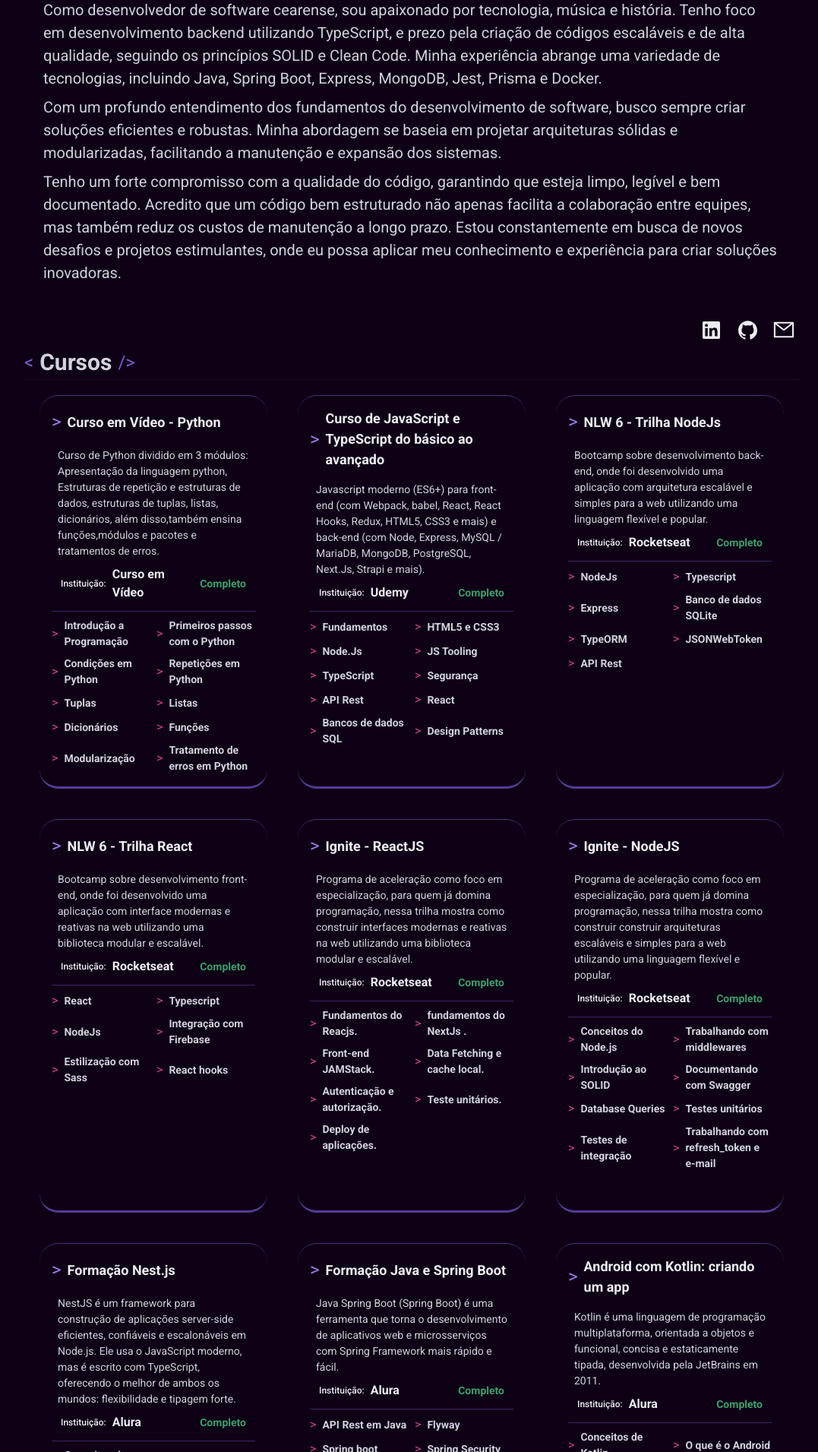
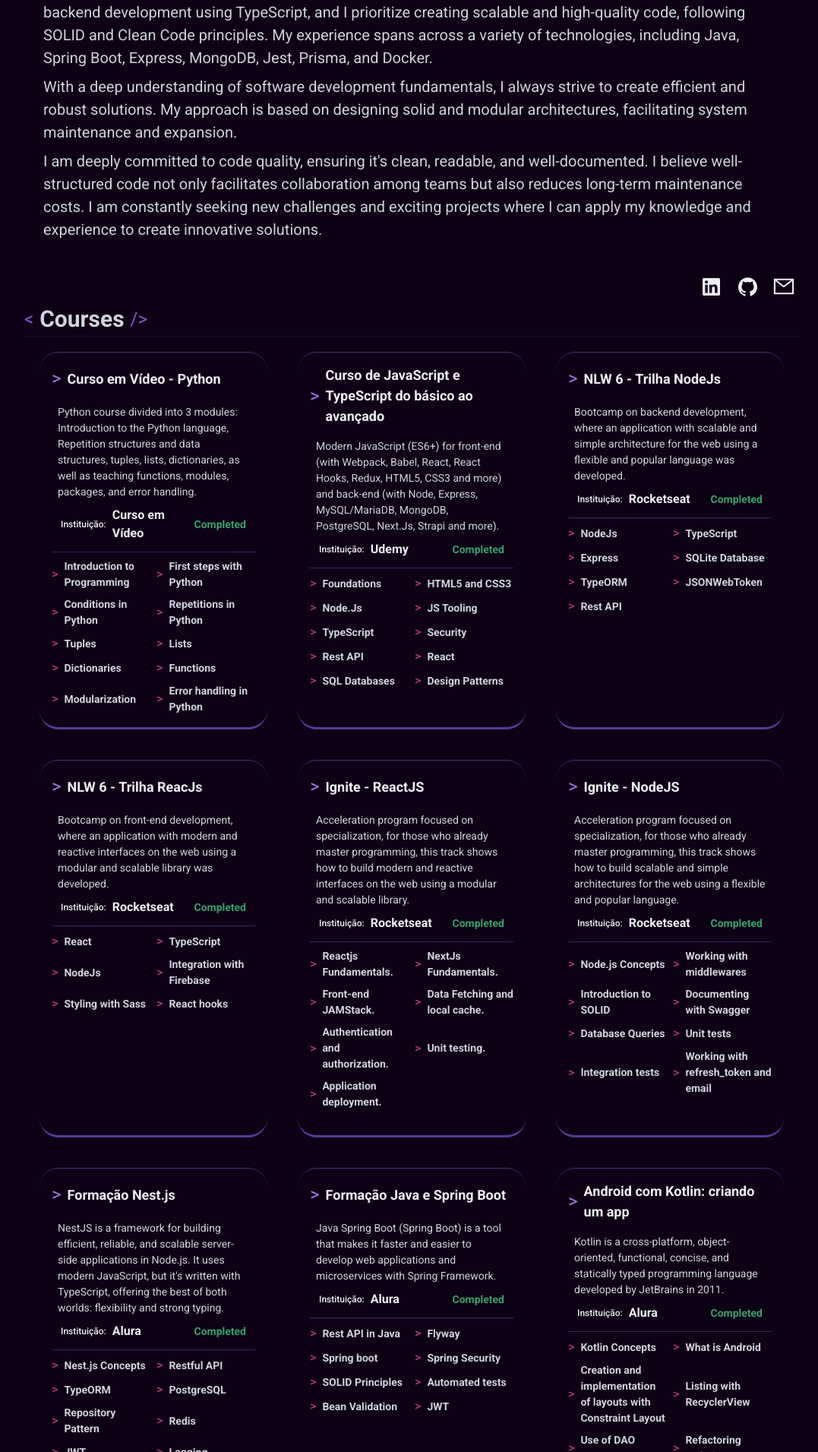
Before and after one commit to Ceviche9/tunde.dev, a Next.js app: page / in a window 1280 px wide. Shown: the part 769-2680 px from the top of the page at 76% size, without its empty margins (98-1175 px from the left). Built offline with nearby package versions, Linux system fonts and the light colour scheme.

Commit message:
refact(componets): translate

```diff
--- a/src/components/AboutMe/index.tsx
+++ b/src/components/AboutMe/index.tsx
@@ -8,34 +8,33 @@ export function AboutMe(): JSX.Element {
         fontWeight={["500", "400"]}
         color="gray.100"
       >
-        Como desenvolvedor de software cearense, sou apaixonado por tecnologia,
-        música e história. Tenho foco em desenvolvimento backend utilizando
-        TypeScript, e prezo pela criação de códigos escaláveis e de alta
-        qualidade, seguindo os princípios SOLID e Clean Code. Minha experiência
-        abrange uma variedade de tecnologias, incluindo Java, Spring Boot,
-        Express, MongoDB, Jest, Prisma e Docker.
+        As a software developer from Ceará, I'm passionate about technology,
+        music, and history. My focus lies in backend development using
+        TypeScript, and I prioritize creating scalable and high-quality code,
+        following SOLID and Clean Code principles. My experience spans across a
+        variety of technologies, including Java, Spring Boot, Express, MongoDB,
+        Jest, Prisma, and Docker.
       </Text>
       <Text
         fontSize={["md", "xl"]}
         fontWeight={["500", "400"]}
         color="gray.100"
       >
-        Com um profundo entendimento dos fundamentos do desenvolvimento de
-        software, busco sempre criar soluções eficientes e robustas. Minha
-        abordagem se baseia em projetar arquiteturas sólidas e modularizadas,
-        facilitando a manutenção e expansão dos sistemas.
+        With a deep understanding of software development fundamentals, I always
+        strive to create efficient and robust solutions. My approach is based on
+        designing solid and modular architectures, facilitating system
+        maintenance and expansion.
       </Text>
       <Text
         fontSize={["md", "xl"]}
         fontWeight={["500", "400"]}
         color="gray.100"
       >
-        Tenho um forte compromisso com a qualidade do código, garantindo que
-        esteja limpo, legível e bem documentado. Acredito que um código bem
-        estruturado não apenas facilita a colaboração entre equipes, mas também
-        reduz os custos de manutenção a longo prazo. Estou constantemente em
-        busca de novos desafios e projetos estimulantes, onde eu possa aplicar
-        meu conhecimento e experiência para criar soluções inovadoras.
+        I am deeply committed to code quality, ensuring it's clean, readable,
+        and well-documented. I believe well-structured code not only facilitates
+        collaboration among teams but also reduces long-term maintenance costs.
+        I am constantly seeking new challenges and exciting projects where I can
+        apply my knowledge and experience to create innovative solutions.
       </Text>
     </Stack>
   );
--- a/src/components/Courses/course.tsx
+++ b/src/components/Courses/course.tsx
@@ -1,25 +1,32 @@
-import type { ReactNode } from 'react';
-import { HStack, Divider, Stack, Text, SimpleGrid} from "@chakra-ui/react"
+import type { ReactNode } from "react";
+import { HStack, Divider, Stack, Text, SimpleGrid } from "@chakra-ui/react";
 
-import {AboutCourse} from "./About"
+import { AboutCourse } from "./About";
 
 type CourseProps = {
-  title: string
-  where: string
-  coursesLink: string
-  status: string
-  about: string
-  children: ReactNode
-}
+  title: string;
+  where: string;
+  coursesLink: string;
+  status: string;
+  about: string;
+  children: ReactNode;
+};
 
-export const Course = ({about, title, children, where, status, coursesLink}: CourseProps) => {
-  const whereColor = 'gray.50'
-  let statusColor = 'gray.50'
+export const Course = ({
+  about,
+  title,
+  children,
+  where,
+  status,
+  coursesLink,
+}: CourseProps) => {
+  const whereColor = "gray.50";
+  let statusColor = "gray.50";
 
-  if(status === "Completo") {
-    statusColor = "green.500"
+  if (status === "Completed") {
+    statusColor = "green.500";
   } else {
-    statusColor = "yellow.500"
+    statusColor = "yellow.500";
   }
 
   return (
@@ -34,24 +41,13 @@ export const Course = ({about, title, children, where, status, coursesLink}: Cou
       borderTopColor="purple.800"
       borderBottomColor="purple.700"
     >
-        <AboutCourse
-          title={title}
-          about={about}
-          href={coursesLink}
-        />
+      <AboutCourse title={title} about={about} href={coursesLink} />
       <HStack justify="space-between" px="3">
         <HStack>
-            <Text
-              fontSize="xs"
-              fontWeight="500"
-            >
+          <Text fontSize="xs" fontWeight="500">
             Instituição:
           </Text>
-            <Text
-              fontSize={["sm", "md"]}
-              fontWeight="bold"
-              color={whereColor}
-            >
+          <Text fontSize={["sm", "md"]} fontWeight="bold" color={whereColor}>
             {where}
           </Text>
         </HStack>
@@ -62,22 +58,15 @@ export const Course = ({about, title, children, where, status, coursesLink}: Cou
             >
               Status:
             </Text> */}
-            <Text
-              fontSize={["sm", "sm"]}
-              fontWeight="bold"
-              color={statusColor}
-            >
+          <Text fontSize={["sm", "sm"]} fontWeight="bold" color={statusColor}>
             {status}
           </Text>
         </HStack>
       </HStack>
-        <Divider mt="1"/>
-        <SimpleGrid
-          columns={2}
-          gap={2}
-        >
+      <Divider mt="1" />
+      <SimpleGrid columns={2} gap={2}>
         {children}
       </SimpleGrid>
     </Stack>
-  )
-}
+  );
+};
--- a/src/components/Courses/data/courses.json
+++ b/src/components/Courses/data/courses.json
@@ -5,19 +5,19 @@
       "title": "Curso em Vídeo - Python",
       "where": "Curso em Vídeo",
       "coursesLink": "https://www.cursoemvideo.com/curso/python-3-mundo-1/",
-      "status": "Completo",
-      "about": "Curso de Python dividido em 3 módulos: Apresentação da linguagem python, Estruturas de repetição e estruturas de dados, estruturas de tuplas, listas, dicionários, além disso,também ensina funções,módulos e pacotes e tratamentos de erros.",
+      "status": "Completed",
+      "about": "Python course divided into 3 modules: Introduction to the Python language, Repetition structures and data structures, tuples, lists, dictionaries, as well as teaching functions, modules, packages, and error handling.",
       "skills": [
-        "Introdução a Programação",
-        "Primeiros passos com o Python",
-        "Condições em Python",
-        "Repetições em Python",
-        "Tuplas",
-        "Listas",
-        "Dicionários",
-        "Funções",
-        "Modularização",
-        "Tratamento de erros em Python"
+        "Introduction to Programming",
+        "First steps with Python",
+        "Conditions in Python",
+        "Repetitions in Python",
+        "Tuples",
+        "Lists",
+        "Dictionaries",
+        "Functions",
+        "Modularization",
+        "Error handling in Python"
       ]
     },
     {
@@ -25,18 +25,18 @@
       "title": "Curso de JavaScript e TypeScript do básico ao avançado",
       "where": "Udemy",
       "coursesLink": "https://www.udemy.com/course/curso-de-javascript-moderno-do-basico-ao-avancado/",
-      "status": "Completo",
-      "about": "Javascript moderno (ES6+) para front-end (com Webpack, babel, React, React Hooks, Redux, HTML5, CSS3 e mais) e back-end (com Node, Express, MySQL / MariaDB, MongoDB, PostgreSQL, Next.Js, Strapi e mais).",
+      "status": "Completed",
+      "about": "Modern JavaScript (ES6+) for front-end (with Webpack, Babel, React, React Hooks, Redux, HTML5, CSS3 and more) and back-end (with Node, Express, MySQL/MariaDB, MongoDB, PostgreSQL, Next.Js, Strapi and more).",
       "skills": [
-        "Fundamentos",
-        "HTML5 e CSS3",
+        "Foundations",
+        "HTML5 and CSS3",
         "Node.Js",
         "JS Tooling",
         "TypeScript",
-        "Segurança",
-        "API Rest",
+        "Security",
+        "Rest API",
         "React",
-        "Bancos de dados SQL",
+        "SQL Databases",
         "Design Patterns"
       ]
     },
@@ -45,31 +45,31 @@
       "title": "NLW 6 - Trilha NodeJs",
       "where": "Rocketseat",
       "coursesLink": "https://www.rocketseat.com.br/",
-      "status": "Completo",
-      "about": "Bootcamp sobre desenvolvimento back-end, onde foi desenvolvido uma aplicação com arquitetura escalável e simples para a web utilizando uma linguagem flexível e popular.",
+      "status": "Completed",
+      "about": "Bootcamp on backend development, where an application with scalable and simple architecture for the web using a flexible and popular language was developed.",
       "skills": [
         "NodeJs",
-        "Typescript",
+        "TypeScript",
         "Express",
-        "Banco de dados SQLite",
+        "SQLite Database",
         "TypeORM",
         "JSONWebToken",
-        "API Rest"
+        "Rest API"
       ]
     },
     {
       "id": 4,
-      "title": "NLW 6 - Trilha React",
+      "title": "NLW 6 - Trilha ReacJs",
       "where": "Rocketseat",
       "coursesLink": "https://www.rocketseat.com.br/",
-      "status": "Completo",
-      "about": "Bootcamp sobre desenvolvimento front-end, onde foi desenvolvido uma aplicação com interface modernas e reativas na web utilizando uma biblioteca modular e escalável.",
+      "status": "Completed",
+      "about": "Bootcamp on front-end development, where an application with modern and reactive interfaces on the web using a modular and scalable library was developed.",
       "skills": [
         "React",
-        "Typescript",
+        "TypeScript",
         "NodeJs",
-        "Integração com Firebase",
-        "Estilização com Sass",
+        "Integration with Firebase",
+        "Styling with Sass",
         "React hooks"
       ]
     },
@@ -78,16 +78,16 @@
       "title": "Ignite - ReactJS",
       "where": "Rocketseat",
       "coursesLink": "https://www.rocketseat.com.br/ignite",
-      "status": "Completo",
-      "about": "Programa de aceleração como foco em especialização, para quem já domina programação, nessa trilha mostra como construir interfaces modernas e reativas na web utilizando uma biblioteca modular e escalável.",
+      "status": "Completed",
+      "about": "Acceleration program focused on specialization, for those who already master programming, this track shows how to build modern and reactive interfaces on the web using a modular and scalable library.",
       "skills": [
-        "Fundamentos do Reacjs.",
-        "fundamentos do NextJs .",
+        "Reactjs Fundamentals.",
+        "NextJs Fundamentals.",
         "Front-end JAMStack.",
-        "Data Fetching e cache local.",
-        "Autenticação e autorização.",
-        "Teste unitários.",
-        "Deploy de aplicações."
+        "Data Fetching and local cache.",
+        "Authentication and authorization.",
+        "Unit testing.",
+        "Application deployment."
       ]
     },
     {
@@ -95,17 +95,17 @@
       "title": "Ignite - NodeJS",
       "where": "Rocketseat",
       "coursesLink": "https://www.rocketseat.com.br/",
-      "status": "Completo",
-      "about": "Programa de aceleração como foco em especialização, para quem já domina programação, nessa trilha mostra como construir construir arquiteturas escaláveis e simples para a web utilizando uma linguagem flexível e popular.",
+      "status": "Completed",
+      "about": "Acceleration program focused on specialization, for those who already master programming, this track shows how to build scalable and simple architectures for the web using a flexible and popular language.",
       "skills": [
-        "Conceitos do Node.js",
-        "Trabalhando com middlewares",
-        "Introdução ao SOLID",
-        "Documentando com Swagger",
+        "Node.js Concepts",
+        "Working with middlewares",
+        "Introduction to SOLID",
+        "Documenting with Swagger",
         "Database Queries",
-        "Testes unitários",
-        "Testes de integração",
-        "Trabalhando com refresh_token e e-mail"
+        "Unit tests",
+        "Integration tests",
+        "Working with refresh_token and email"
       ]
     },
     {
@@ -113,11 +113,11 @@
       "title": "Formação Nest.js",
       "where": "Alura",
       "coursesLink": "https://www.alura.com.br",
-      "status": "Completo",
-      "about": "NestJS é um framework para construção de aplicações server-side eficientes, confiáveis e escalonáveis em Node.js. Ele usa o JavaScript moderno, mas é escrito com TypeScript, oferecendo o melhor de ambos os mundos: flexibilidade e tipagem forte.",
+      "status": "Completed",
+      "about": "NestJS is a framework for building efficient, reliable, and scalable server-side applications in Node.js. It uses modern JavaScript, but it's written with TypeScript, offering the best of both worlds: flexibility and strong typing.",
       "skills": [
-        "Conceitos do Nest.js",
-        "API Restful",
+        "Nest.js Concepts",
+        "Restful API",
         "TypeORM",
         "PostgreSQL",
         "Repository Pattern",
@@ -131,15 +131,15 @@
       "title": "Formação Java e Spring Boot",
       "where": "Alura",
       "coursesLink": "https://www.alura.com.br",
-      "status": "Completo",
-      "about": "Java Spring Boot (Spring Boot) é uma ferramenta que torna o desenvolvimento de aplicativos web e microsserviços com Spring Framework mais rápido e fácil.",
+      "status": "Completed",
+      "about": "Java Spring Boot (Spring Boot) is a tool that makes it faster and easier to develop web applications and microservices with Spring Framework.",
       "skills": [
-        "API Rest em Java",
+        "Rest API in Java",
         "Flyway",
         "Spring boot",
         "Spring Security",
-        "Princípios SOLID",
-        "Testes automatizados",
+        "SOLID Principles",
+        "Automated tests",
         "Bean Validation",
         "JWT"
       ]
@@ -149,17 +149,17 @@
       "title": "Android com Kotlin: criando um app",
       "where": "Alura",
       "coursesLink": "https://www.alura.com.br",
-      "status": "Completo",
-      "about": "Kotlin é uma linguagem de programação multiplataforma, orientada a objetos e funcional, concisa e estaticamente tipada, desenvolvida pela JetBrains em 2011.",
+      "status": "Completed",
+      "about": "Kotlin is a cross-platform, object-oriented, functional, concise, and statically typed programming language developed by JetBrains in 2011.",
       "skills": [
-        "Conceitos de Kotlin",
-        "O que é o Android",
-        "Criação e implementação de layouts com Constraint Layout",
-        "Listagem com RecyclerView",
-        "Utilização do padrão DAO",
-        "Técnicas de refatoração",
-        "Princípios SOLID",
-        "O que são Activities e como criá-las"
+        "Kotlin Concepts",
+        "What is Android",
+        "Creation and implementation of layouts with Constraint Layout",
+        "Listing with RecyclerView",
+        "Use of DAO pattern",
+        "Refactoring techniques",
+        "SOLID Principles",
+        "What are Activities and how to create them"
       ]
     }
   ]
--- a/src/pages/index.tsx
+++ b/src/pages/index.tsx
@@ -1,31 +1,30 @@
-import { useEffect } from 'react';
-import type { SidebarProps } from '../components/Sidebar/protocols/SidebarProtocols';
-import dynamic from 'next/dynamic';
-import router from 'next/router';
+import { useEffect } from "react";
+import type { SidebarProps } from "../components/Sidebar/protocols/SidebarProtocols";
+import dynamic from "next/dynamic";
+import router from "next/router";
 
-import {Flex, Text, HStack, Divider, Box} from "@chakra-ui/react"
+import { Flex, Text, HStack, Divider, Box } from "@chakra-ui/react";
 
-import Head from "next/head"
+import Head from "next/head";
 
-import {SkillsContainer} from "../components/Skills"
-import {Header} from "../components/Header"
+import { SkillsContainer } from "../components/Skills";
+import { Header } from "../components/Header";
 // import {Sidebar} from "../components/Sidebar"
-import {AboutMe} from "../components/AboutMe"
-import { HomePageLinks } from '../components/Link/index';
-import { Footer } from '../components/Footer/index';
-import { Greetings } from '../components/Greetings/index';
-import {DevPhoto} from "../components/DevPhoto"
-import { Courses } from '../components/Courses/index';
+import { AboutMe } from "../components/AboutMe";
+import { HomePageLinks } from "../components/Link/index";
+import { Footer } from "../components/Footer/index";
+import { Greetings } from "../components/Greetings/index";
+import { DevPhoto } from "../components/DevPhoto";
+import { Courses } from "../components/Courses/index";
 
 const Sidebar = dynamic<SidebarProps>(() => {
-  return import('../components/Sidebar').then(mod => mod.Sidebar)
-})
+  return import("../components/Sidebar").then((mod) => mod.Sidebar);
+});
 
 export default function Home() {
-
   useEffect(() => {
-    router.prefetch('/projects')
-  }, [])
+    router.prefetch("/projects");
+  }, []);
 
   return (
     <>
@@ -39,12 +38,12 @@ export default function Home() {
         py={["2", "3", "4", "6"]}
         px={["1", "4", "5", "10"]}
       >
-        <Header isHomePage={true}/>
+        <Header isHomePage={true} />
         <Sidebar isCurrentPage />
-        <Divider borderColor="gray.800"/>
+        <Divider borderColor="gray.800" />
 
         <Flex
-          px={["25px","35px","45px","55px"]}
+          px={["25px", "35px", "45px", "55px"]}
           mt="35px"
           align="center"
           flexDirection="column"
@@ -56,53 +55,65 @@ export default function Home() {
         <Flex
           mx="auto"
           mt="2"
-          px={["2px","3px","5px","10px"]}
+          px={["2px", "3px", "5px", "10px"]}
           justify="center"
           flexDirection="column"
         >
           <HStack>
-            <Text fontSize="2xl" fontWeight="400" color="purple.500">{'<'}</Text>
-            <Text fontSize={["2xl", "3xl"]} fontWeight="bold" color="gray.100">Sobre</Text>
-            <Text fontSize="2xl" fontWeight="400" color="purple.500">{'/>'}</Text>
+            <Text fontSize="2xl" fontWeight="400" color="purple.500">
+              {"<"}
+            </Text>
+            <Text fontSize={["2xl", "3xl"]} fontWeight="bold" color="gray.100">
+              About
+            </Text>
+            <Text fontSize="2xl" fontWeight="400" color="purple.500">
+              {"/>"}
+            </Text>
           </HStack>
 
-          <Divider borderColor="gray.800"/>
+          <Divider borderColor="gray.800" />
 
-          <AboutMe/>
+          <AboutMe />
 
-          <HomePageLinks/>
+          <HomePageLinks />
 
           <HStack>
-            <Text fontSize="2xl" fontWeight="400" color="purple.500">{'<'}</Text>
-            <Text fontSize={["2xl", "3xl"]} fontWeight="bold" color="gray.100">Cursos</Text>
-            <Text fontSize="2xl" fontWeight="400" color="purple.500">{'/>'}</Text>
+            <Text fontSize="2xl" fontWeight="400" color="purple.500">
+              {"<"}
+            </Text>
+            <Text fontSize={["2xl", "3xl"]} fontWeight="bold" color="gray.100">
+              Courses
+            </Text>
+            <Text fontSize="2xl" fontWeight="400" color="purple.500">
+              {"/>"}
+            </Text>
           </HStack>
 
-          <Divider borderColor="gray.800"/>
+          <Divider borderColor="gray.800" />
 
           <Courses />
 
           <HStack mt="10">
-            <Text fontSize="2xl" fontWeight="400" color="purple.500">{'<'}</Text>
-            <Text fontSize="3xl" fontWeight="bold" color="gray.100">Hard Skills</Text>
-            <Text fontSize="2xl" fontWeight="400" color="purple.500">{'/>'}</Text>
+            <Text fontSize="2xl" fontWeight="400" color="purple.500">
+              {"<"}
+            </Text>
+            <Text fontSize="3xl" fontWeight="bold" color="gray.100">
+              Hard Skills
+            </Text>
+            <Text fontSize="2xl" fontWeight="400" color="purple.500">
+              {"/>"}
+            </Text>
           </HStack>
 
-          <Divider borderColor="gray.800"/>
+          <Divider borderColor="gray.800" />
 
-          <Flex
-            p={["1","3","5","10"]}
-            align="center"
-            justify="center"
-          >
-              <SkillsContainer />
+          <Flex p={["1", "3", "5", "10"]} align="center" justify="center">
+            <SkillsContainer />
           </Flex>
-
         </Flex>
 
         <Footer />
-
       </Box>
     </>
-  )
+  );
 }
```
Also changed, not shown: src/components/Greetings/index.tsx (+19 -21 lines), src/components/Header/WideversionHeader.tsx (+23 -59 lines), src/components/Sidebar/SidebarNav.tsx (+4 -4 lines), src/pages/projects/index.tsx (+4 -3 lines). Lines whose indentation alone changed are shown as unchanged.
